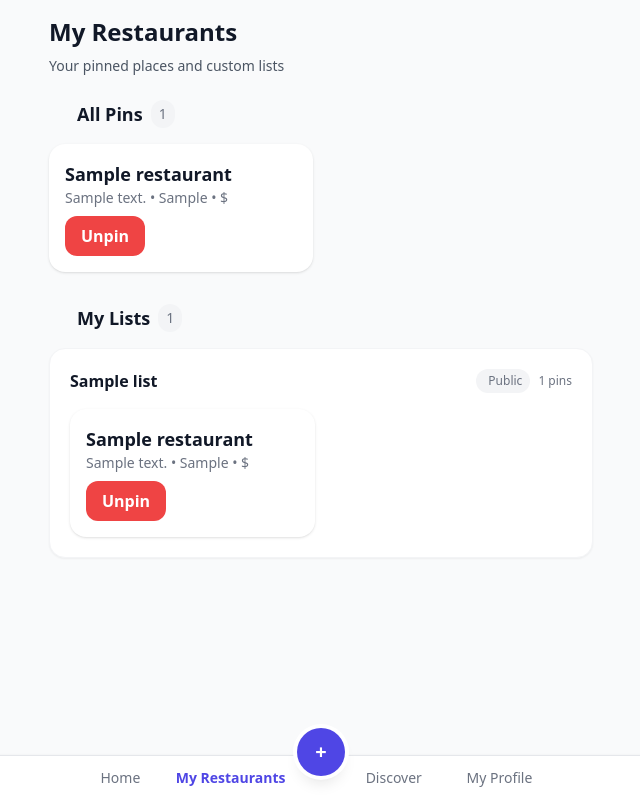
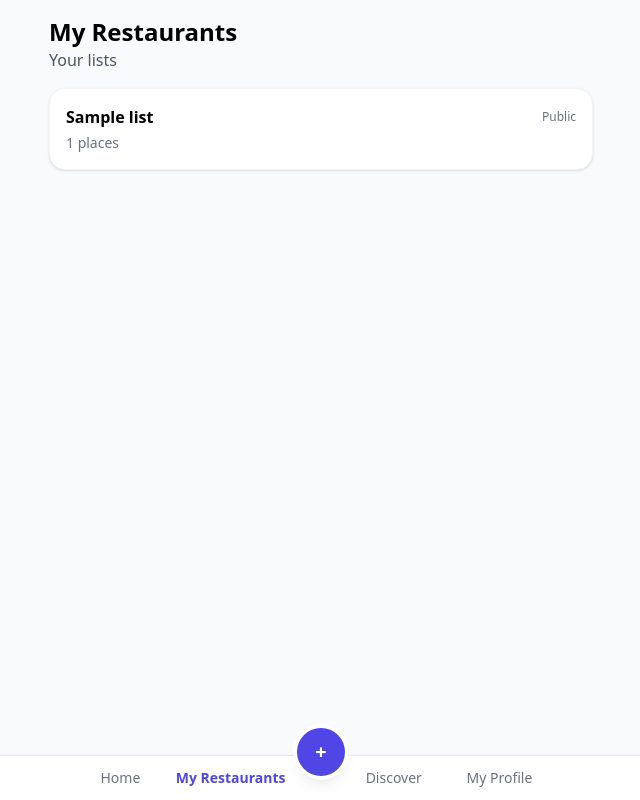
Before and after one commit to ratuja-reddy/oishii, a Django app: page /my/ in a window 1280 px wide. Shown: the whole page, without its empty margins (319-959 px from the left). Run offline with Django 5.2, Linux system fonts and the light colour scheme; a user stored in the database is signed in; tables that the repository leaves empty hold one stand-in row (values such as "Sample post"); some libraries are stand-ins or nearby versions.

Commit message:
feat: improve lists

```diff
--- a/oishii/urls.py
+++ b/oishii/urls.py
@@ -15,6 +15,10 @@ urlpatterns = [
     path("my/", pviews.my_restaurants, name="my_restaurants"),
     path("discover/", pviews.discover, name="discover"),
     path("review/", pviews.review_tab, name="review_tab"),
+    path("r/<int:pk>/lists/", pviews.list_picker, name="list_picker"),
+    path("r/<int:pk>/lists/<int:list_id>/toggle/", pviews.toggle_in_list, name="toggle_in_list"),
+    path("lists/create/", pviews.create_list, name="create_list"),
+    path("lists/<int:list_id>/", pviews.list_detail, name="list_detail"),
     # social views
     path("me/", sviews.profile_me, name="profile_me"),
     path("friends/", sviews.friends, name="friends"),
--- a/places/models.py
+++ b/places/models.py
@@ -64,7 +64,6 @@ class List(models.Model):
     def __str__(self):
         return f"{self.owner} – {self.title}"
 
-
 class Pin(models.Model):
     user = models.ForeignKey(
         settings.AUTH_USER_MODEL, on_delete=models.CASCADE, related_name="pins"
@@ -76,14 +75,15 @@ class Pin(models.Model):
         List, null=True, blank=True, on_delete=models.SET_NULL, related_name="pins"
     )
     note = models.TextField(blank=True)
-    rating = models.PositiveSmallIntegerField(null=True, blank=True)  # 1–5 stars
+    rating = models.PositiveSmallIntegerField(null=True, blank=True)
     created_at = models.DateTimeField(auto_now_add=True)
 
     class Meta:
-        unique_together = ("user", "restaurant")
+        # ✨ allow same restaurant across lists; one entry per list+restaurant
+        unique_together = ("list", "restaurant")
 
     def __str__(self):
-        return f"{self.user} → {self.restaurant}"
+        return f"{self.user} → {self.restaurant} ({self.list and self.list.title or 'no-list'})"
 
 class Review(models.Model):
     RATING_CHOICES = [(i, str(i)) for i in range(1, 6)]  # 1–5
--- a/places/views.py
+++ b/places/views.py
@@ -1,5 +1,6 @@
 from django.contrib import messages
 from django.contrib.auth.decorators import login_required
+from django.http import HttpResponseBadRequest
 from django.shortcuts import get_object_or_404, redirect, render
 
 from .forms import ReviewForm
@@ -142,3 +143,55 @@ def review_create_for_restaurant(request, pk):
         "places/review_form.html",
         {"form": form, "restaurant": restaurant, "active_tab": "review"},
     )
+
+# -------------------
+# LISTS
+# -------------------
+
+@login_required
+def list_picker(request, pk):
+    """Return a small modal with the user's lists and add/remove toggles for this restaurant."""
+    r = get_object_or_404(Restaurant, pk=pk)
+    lists = List.objects.filter(owner=request.user).order_by("title").prefetch_related("pins")
+    # which lists already contain this restaurant
+    present = set(Pin.objects.filter(list__in=lists, restaurant=r).values_list("list_id", flat=True))
+    return render(request, "places/_list_picker.html", {"r": r, "lists": lists, "present": present})
+
+@login_required
+def toggle_in_list(request, pk, list_id):
+    """Add/remove restaurant pk to/from list_id; returns updated row to swap in the modal."""
+    if request.method != "POST":
+        return HttpResponseBadRequest("POST only")
+    r = get_object_or_404(Restaurant, pk=pk)
+    lst = get_object_or_404(List, pk=list_id, owner=request.user)
+    pin, created = Pin.objects.get_or_create(user=request.user, list=lst, restaurant=r)
+    if not created:
+        pin.delete()
+        is_in = False
+    else:
+        is_in = True
+    # return a small line item snippet for that list
+    return render(request, "places/_list_picker_row.html", {"lst": lst, "r": r, "is_in": is_in})
+
+@login_required
+def create_list(request):
+    """Create a new list from the modal and re-render the whole list picker."""
+    if request.method != "POST":
+        return HttpResponseBadRequest("POST only")
+    title = (request.POST.get("title") or "").strip()
+    if not title:
+        return HttpResponseBadRequest("Title required")
+    lst, _ = List.objects.get_or_create(owner=request.user, title=title, defaults={"is_public": False})
+    # re-render modal for the same restaurant (passed as hidden field)
+    pk = request.POST.get("restaurant_id")
+    r = get_object_or_404(Restaurant, pk=pk)
+    lists = List.objects.filter(owner=request.user).order_by("title")
+    present = set(Pin.objects.filter(list__in=lists, restaurant=r).values_list("list_id", flat=True))
+    return render(request, "places/_list_picker.html", {"r": r, "lists": lists, "present": present})
+
+@login_required
+def list_detail(request, list_id):
+    lst = get_object_or_404(List, pk=list_id, owner=request.user)
+    items = (Pin.objects.select_related("restaurant")
+             .filter(list=lst).order_by("-created_at"))
+    return render(request, "places/list_detail.html", {"lst": lst, "items": items})
--- a/social/signals.py
+++ b/social/signals.py
@@ -1,6 +1,9 @@
+# social/signals.py
 from django.contrib.auth import get_user_model
 from django.db.models.signals import post_save
 from django.dispatch import receiver
+
+from places.models import List
 
 from .models import Profile
 
@@ -10,3 +13,6 @@ User = get_user_model()
 def ensure_profile(sender, instance, created, **kwargs):
     if created:
         Profile.objects.get_or_create(user=instance)
+        # Default lists
+        for title in ["Visited", "Saved"]:
+            List.objects.get_or_create(owner=instance, title=title, defaults={"is_public": False})
--- a/templates/base.html
+++ b/templates/base.html
@@ -5,8 +5,29 @@
   <meta charset="utf-8" />
   <meta name="viewport" content="width=device-width, initial-scale=1, viewport-fit=cover" />
   <title>Oishii</title>
+
+  <!-- Tailwind build -->
   <link rel="stylesheet" href="{% static 'css/app.css' %}">
+
+  <!-- HTMX -->
   <script src="https://unpkg.com/htmx.org@1.9.12" defer></script>
+
+  <!-- Optional: add CSRF header to all HTMX requests (handy for hx-post outside forms) -->
+  <script>
+    document.addEventListener('DOMContentLoaded', function () {
+      function getCookie(name) {
+        const value = `; ${document.cookie}`;
+        const parts = value.split(`; ${name}=`);
+        if (parts.length === 2) return parts.pop().split(';').shift();
+      }
+      document.body.addEventListener('htmx:configRequest', function (evt) {
+        const csrftoken = getCookie('csrftoken');
+        if (csrftoken) {
+          evt.detail.headers['X-CSRFToken'] = csrftoken;
+        }
+      });
+    });
+  </script>
 </head>
 <body class="bg-gray-50 min-h-screen">
 
@@ -54,5 +75,9 @@
 
     </div>
   </nav>
+
+  <!-- HTMX modal target (needed for “Add to list” popup) -->
+  <div id="modal"></div>
+
 </body>
 </html>
--- a/templates/places/_restaurant_card.html
+++ b/templates/places/_restaurant_card.html
@@ -1,5 +1,6 @@
 <div class="bg-white rounded-2xl shadow hover:shadow-lg transition-all">
   <div class="p-4 flex flex-col gap-2">
+    <!-- Restaurant link -->
     <a href="{% url 'places:restaurant_detail' r.pk %}" class="block">
       <h2 class="text-lg font-semibold text-gray-900">{{ r.name }}</h2>
       <p class="text-sm text-gray-500 truncate">
@@ -8,10 +9,15 @@
       </p>
     </a>
 
-    <div id="pin-btn-{{ r.id }}"
-         hx-get="{% url 'places:toggle_pin' r.pk %}"
-         hx-target="this" hx-swap="outerHTML">
-      {% include "places/_pin_button.html" with r=r pinned=pinned %}
+    <!-- Add to list button (opens modal) -->
+    <div>
+      <button
+        class="px-3 py-1.5 rounded-xl bg-indigo-600 text-white text-sm hover:bg-indigo-700 transition"
+        hx-get="{% url 'list_picker' r.id %}"
+        hx-target="#modal"
+        hx-swap="innerHTML">
+        Add to list
+      </button>
     </div>
   </div>
 </div>
--- a/templates/places/my_restaurants.html
+++ b/templates/places/my_restaurants.html
@@ -1,92 +1,20 @@
 {% extends "base.html" %}
 {% block content %}
-<div class="mb-6">
-  <h1 class="text-2xl font-bold text-gray-900 mb-2">My Restaurants</h1>
-  <p class="text-gray-600 text-sm">Your pinned places and custom lists</p>
-</div>
+<h1 class="text-2xl font-bold">My Restaurants</h1>
+<p class="text-gray-600 mb-4">Your lists</p>
 
-<!-- All Pins Section -->
-<div class="mb-8">
-  <div class="flex items-center gap-2 mb-4">
-    <i data-lucide="bookmark" class="w-5 h-5 text-red-500"></i>
-    <h2 class="text-lg font-semibold text-gray-900">All Pins</h2>
-    {% if pins %}
-      <span class="text-sm text-gray-500 bg-gray-100 px-2 py-1 rounded-full">{{ pins|length }}</span>
-    {% endif %}
-  </div>
-
-  {% if pins %}
-    <div class="grid grid-cols-1 sm:grid-cols-2 gap-4">
-      {% for p in pins %}
-        {% include "places/_restaurant_card.html" with r=p.restaurant pinned=True %}
-      {% endfor %}
-    </div>
-  {% else %}
-    <div class="text-center py-8 bg-white rounded-2xl border border-gray-100">
-      <div class="w-12 h-12 bg-gray-100 rounded-full flex items-center justify-center mx-auto mb-3">
-        <i data-lucide="bookmark-plus" class="w-6 h-6 text-gray-400"></i>
+<section class="space-y-3">
+  {% for lst in lists %}
+    <a href="{% url 'list_detail' lst.id %}"
+       class="block bg-white rounded-2xl shadow p-4 hover:shadow-md transition border border-gray-100">
+      <div class="flex items-center justify-between">
+        <div class="font-semibold">{{ lst.title }}</div>
+        <div class="text-xs text-gray-500">{{ lst.is_public|yesno:"Public,Private" }}</div>
       </div>
-      <p class="text-gray-600">No pins yet. Start exploring and pin your favorites!</p>
-    </div>
-  {% endif %}
-</div>
-
-<!-- My Lists Section -->
-<div>
-  <div class="flex items-center gap-2 mb-4">
-    <i data-lucide="list" class="w-5 h-5 text-red-500"></i>
-    <h2 class="text-lg font-semibold text-gray-900">My Lists</h2>
-    {% if lists %}
-      <span class="text-sm text-gray-500 bg-gray-100 px-2 py-1 rounded-full">{{ lists|length }}</span>
-    {% endif %}
-  </div>
-
-  {% if lists %}
-    <div class="space-y-4">
-      {% for lst in lists %}
-        <div class="bg-white rounded-2xl shadow-sm border border-gray-100 p-5 hover:shadow-md transition-shadow">
-          <div class="flex items-center justify-between mb-4">
-            <h3 class="font-semibold text-gray-900">{{ lst.title }}</h3>
-            <div class="flex items-center gap-2">
-              <span class="text-xs text-gray-500 bg-gray-100 px-2 py-1 rounded-full">
-                {% if lst.is_public %}
-                  <i data-lucide="globe" class="w-3 h-3 inline mr-1"></i>Public
-                {% else %}
-                  <i data-lucide="lock" class="w-3 h-3 inline mr-1"></i>Private
-                {% endif %}
-              </span>
-              <span class="text-xs text-gray-500">{{ lst.pins.count }} pins</span>
-            </div>
-          </div>
-
-          {% if lst.pins.all %}
-            <div class="grid grid-cols-1 sm:grid-cols-2 gap-3">
-              {% for pin in lst.pins.all|slice:":4" %}
-                {% include "places/_restaurant_card.html" with r=pin.restaurant pinned=True %}
-              {% endfor %}
-            </div>
-            {% if lst.pins.count > 4 %}
-              <div class="mt-3 text-center">
-                <span class="text-sm text-gray-500">+{{ lst.pins.count|add:"-4" }} more</span>
-              </div>
-            {% endif %}
-          {% else %}
-            <div class="text-center py-4 text-gray-500">
-              <i data-lucide="plus" class="w-6 h-6 mx-auto mb-2 text-gray-400"></i>
-              <p class="text-sm">No pins in this list yet</p>
-            </div>
-          {% endif %}
-        </div>
-      {% endfor %}
-    </div>
-  {% else %}
-    <div class="text-center py-8 bg-white rounded-2xl border border-gray-100">
-      <div class="w-12 h-12 bg-gray-100 rounded-full flex items-center justify-center mx-auto mb-3">
-        <i data-lucide="list" class="w-6 h-6 text-gray-400"></i>
-      </div>
-      <p class="text-gray-600 mb-2">You don't have any lists yet</p>
-      <p class="text-sm text-gray-500">Create lists to organize your favorite places</p>
-    </div>
-  {% endif %}
-</div>
+      <div class="text-sm text-gray-500 mt-1">{{ lst.pins.count }} places</div>
+    </a>
+  {% empty %}
+    <div class="text-gray-600">No lists yet.</div>
+  {% endfor %}
+</section>
 {% endblock %}
```
Also changed, not shown: static/css/app.css (+90 -0 lines), templates/places/_list_picker.html (added, +34 -0 lines), templates/places/_list_picker_row.html (added, +14 -0 lines), templates/places/list_detail.html (added, +42 -0 lines), places/migrations/0003_alter_pin_unique_together.py (added).
